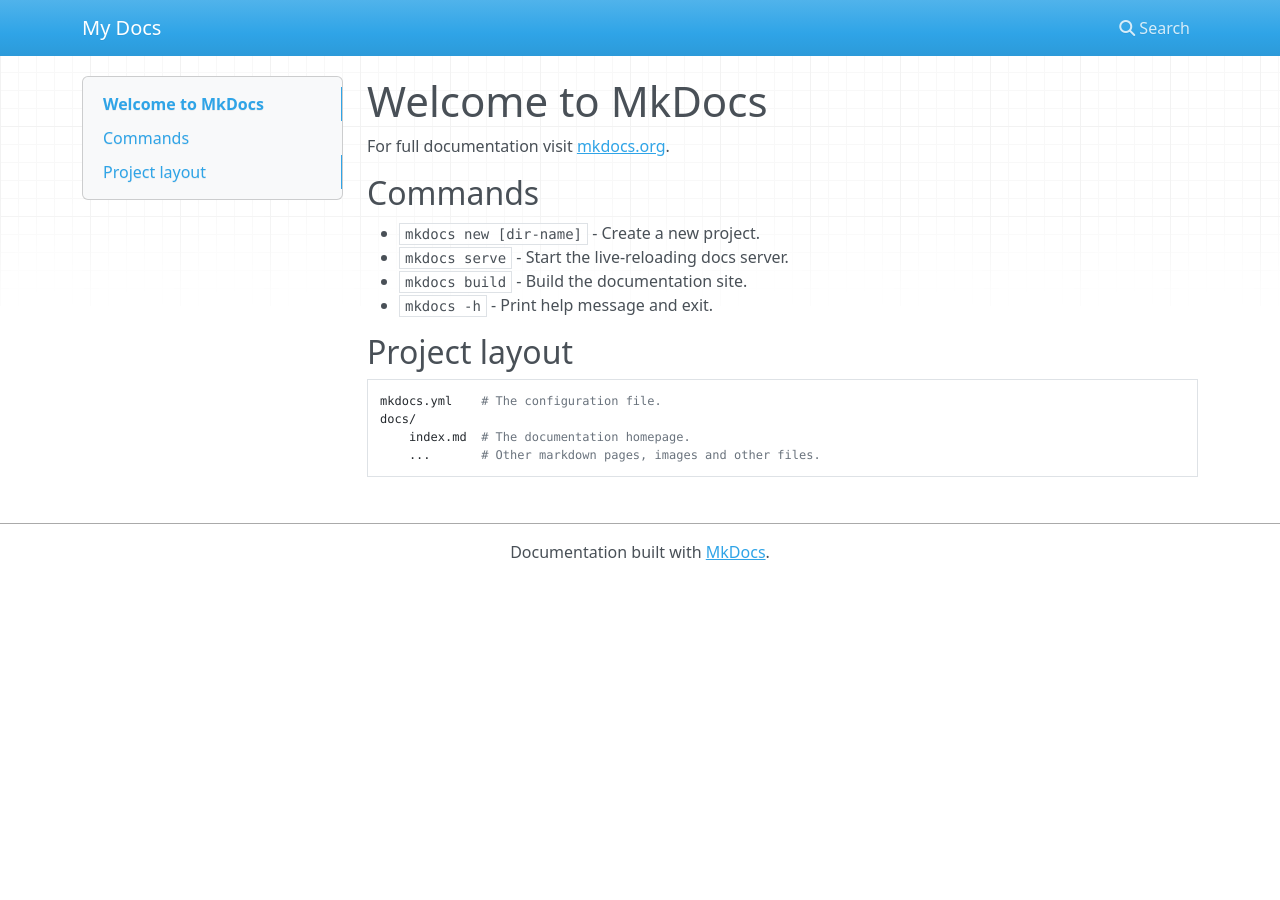
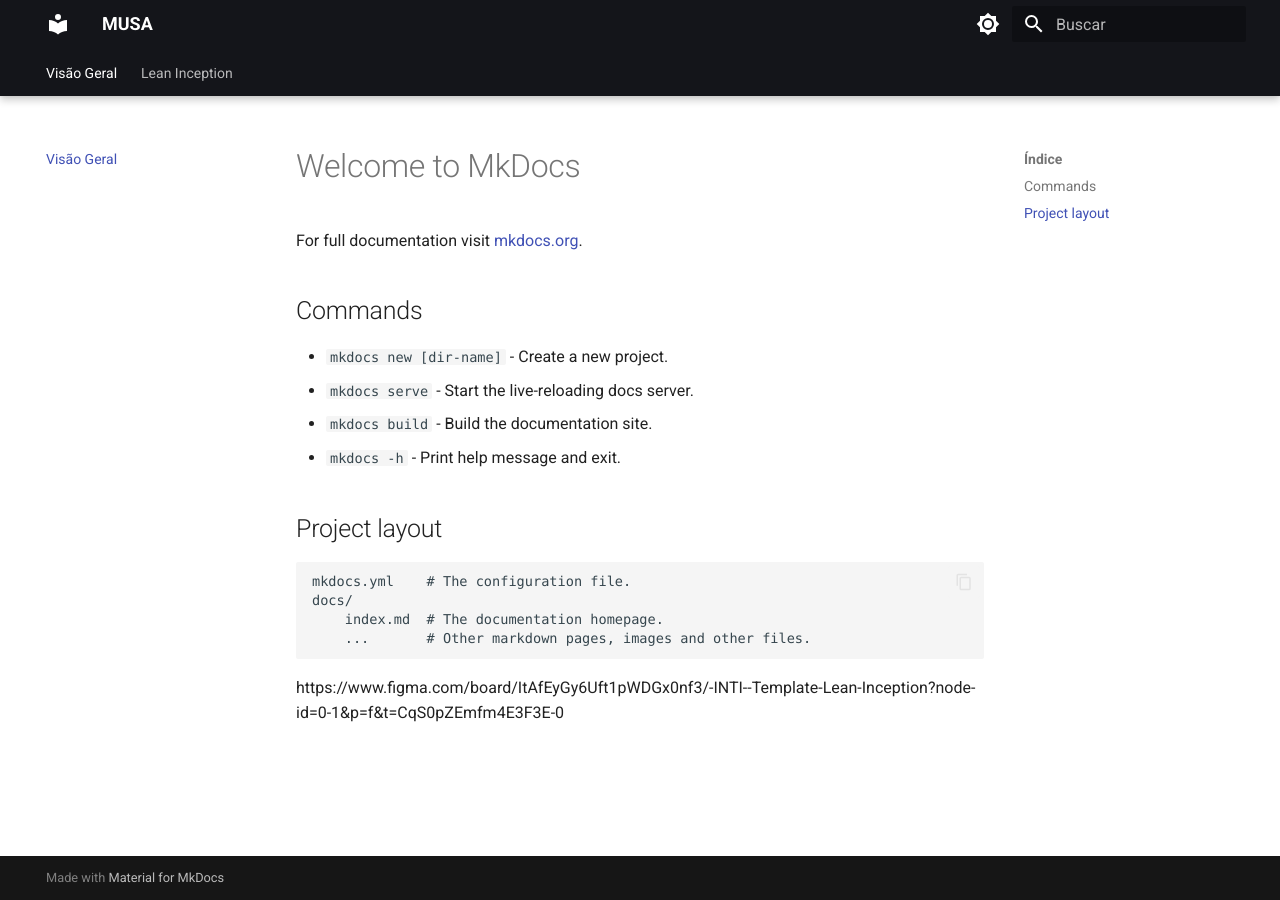
Before and after one commit to fga-eps-mds/MUSA-APP-docs, an MkDocs documentation site: the page built from docs/index.md, in a window 1280 px wide. Built offline with MkDocs 1.6.1 and Material for MkDocs 9.7.7, drawn with Linux system fonts in a browser that asks for light colours; nearby versions of some CDN libraries; some web fonts are replaced.

Commit message:
[DOCS]: Update styles and add Lean Inception

```diff
--- a/docs/index.md
+++ b/docs/index.md
@@ -15,3 +15,6 @@
     docs/
         index.md  # The documentation homepage.
         ...       # Other markdown pages, images and other files.
+
+
+https://www.figma.com/board/ItAfEyGy6Uft1pWDGx0nf3/-INTI--Template-Lean-Inception?node-id=0-1&p=f&t=CqS0pZEmfm4E3F3E-0
--- a/mkdocs.yml
+++ b/mkdocs.yml
@@ -1 +1,58 @@
-site_name: My Docs
+site_name: 'MUSA'
+
+theme:
+  name: material
+  language: pt
+
+  font:
+    text: "Roboto"
+    code: "sans-serif"
+
+  palette:
+    - scheme: default
+      toggle:
+        icon: material/brightness-7
+        name: Mudar para modo escuro
+      primary: black
+    - scheme: slate
+      toggle:
+        icon: material/brightness-4
+        name: Mudar para modo claro
+      primary: black
+
+  features:
+    - navigation.tabs
+    - navigation.tabs.sticky
+    - navigation.sections
+    - navigation.top
+    - navigation.instant
+    - search.suggest
+    - search.highlight
+    - content.code.copy
+    - content.code.annotation
+    - content.tabs.link
+
+plugins:
+  - search
+  - minify:
+      minify_html: true
+
+markdown_extensions:
+  - admonition
+  - pymdownx.details
+  - pymdownx.superfences
+  - pymdownx.highlight:
+      anchor_linenums: true
+  - pymdownx.inlinehilite
+  - pymdownx.snippets
+  - pymdownx.tabbed:
+      alternate_style: true
+  - toc:
+      permalink: true
+  - attr_list
+  - md_in_html
+
+
+nav:
+  - 'Visão Geral': 'index.md'
+  - 'Lean Inception': 'lean.md'
```
Also changed, not shown: docs/lean.md (added, +5 -0 lines).
